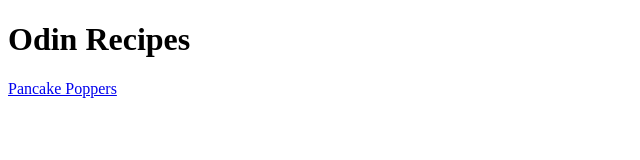
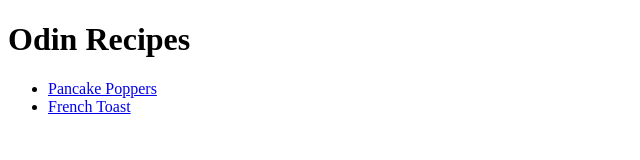
Before and after one commit to icebergmilk/odin-recipes, a plain HTML site: page index.html in a window 1280 px wide. Shown: the whole page, without its empty margins (0-640 px from the left). Drawn offline with Linux system fonts and the light colour scheme.

Commit message:
feat: make recipes a list of links and add french toast

```diff
--- a/index.html
+++ b/index.html
@@ -7,6 +7,9 @@
 
     <body>
         <h1>Odin Recipes</h1>
-        <a href="./odin-recipes/pancake-poppers.html">Pancake Poppers</a>
+        <ul>
+            <li><a href="./odin-recipes/pancake-poppers.html">Pancake Poppers</a></li>
+            <li><a href="./odin-recipes/french-toast.html">French Toast</a></li>
+        </ul>
     </body>
 </html>
```
